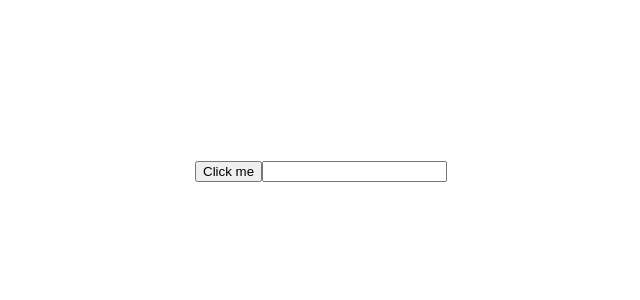
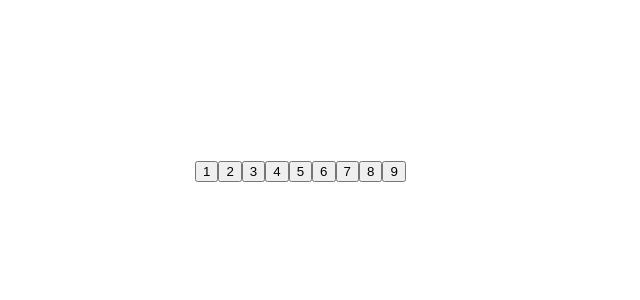
Before and after one commit to png274/nodemy-react, a React (Create React App) app: page / in a window 1280 px wide. Shown: the top 300 px of the page, without its empty margins (125-765 px from the left). Built offline with nearby package versions, Linux system fonts and the light colour scheme.

Commit message:
lession 2

```diff
--- a/src/App.jsx
+++ /dev/null
@@ -1,36 +0,0 @@
-import React from 'react';
-
-import ButtonComponent from './components/Button';
-import './App.css';
-// Class component
-class App extends React.Component {
-
-  name = 'Nodemy';
-  // constructor() {
-  //   super();
-  // }
-
-  onChangeText = (e) => {
-    console.log('change text', e.target.value);
-  }
-
-  render () {
-    return (
-      <div
-        className="text-red"
-        style={{
-          padding: "10rem 20rem",
-          color: "green",
-        }}
-      >
-        <ButtonComponent/>
-        <input type="text" onChange={this.onChangeText}/>
-      </div>
-    );
-  }
-}
-
-export default App;
-
-// state props
-// Life cycle
--- a/src/components/Button.jsx
+++ /dev/null
@@ -1,13 +0,0 @@
-import React from "react";
-
-class Button extends React.Component {
-  onClickMe = (event) => {
-    console.log('jj');
-    console.log(event.target.value)
-  }
-  render() {
-    return <button onClick={this.onClickMe} value="a">Click me</button>;
-  }
-}
-
-export default Button;
--- /dev/null
+++ b/src/components/Button/index.jsx
@@ -0,0 +1,19 @@
+import React from "react";
+
+class Button extends React.Component {
+
+  handleClick = () => {
+    // console.log(this.props);
+    this.props.onClick(this.props.label);
+  }
+
+  render() {
+    return (
+      <button onClick={this.handleClick}>
+        {this.props.label}
+      </button>
+    );
+  }
+}
+
+export default Button;
--- a/src/index.js
+++ b/src/index.js
@@ -1,7 +1,7 @@
 import React from 'react';
 import ReactDOM from 'react-dom';
-import './index.css';
-import App from './App';
+import './styles/index.css';
+import App from './views/App';
 
 ReactDOM.render(
   <React.StrictMode>
--- /dev/null
+++ b/src/views/App.jsx
@@ -0,0 +1,73 @@
+import React from "react";
+import { findDOMNode } from "react-dom";
+import Button from "../components/Button";
+
+import ButtonComponent from "../components/Button";
+import "../styles/App.css";
+// Class component
+class App extends React.Component {
+  constructor(props) {
+    super(props);
+
+    this.numberValue = [1, 2, 3, 4, 5, 6, 7, 8, 9];
+    this.name = "Nodemy";
+    this.state = {
+      counter: 0,
+      name: "",
+      calculatorValue: "",
+    };
+  }
+
+  increase = (e) => {
+    this.setState({
+      counter: this.state.counter + 1,
+    });
+  };
+
+  onChangeText = (e) => {
+    this.setState((state, props) => {
+      console.log(state, props);
+    });
+  };
+
+  insertNumber = (newNum) => {
+    this.setState(
+      {
+        calculatorValue: this.state.calculatorValue + newNum,
+      },
+      () => {
+        console.log(this.state.calculatorValue);
+      }
+    );
+  };
+
+  clear = () => {
+    this.setState({
+      calculatorValue: ''
+    })
+  }
+
+  render() {
+    return (
+      <div
+        id="calculator"
+        className="text-red"
+        style={{
+          padding: "10rem 20rem",
+          color: "green",
+        }}
+      >
+        {this.state.calculatorValue}
+        {this.numberValue.map((num) => {
+          const callbackFunc = num%2 === 0 ? this.insertNumber : this.increase;
+          return <ButtonComponent key={num} onClick={callbackFunc} label={num} />;
+        })}
+      </div>
+    );
+  }
+}
+
+export default App;
+
+// state props
+// Life cycle
```
Also changed, not shown: src/styles/App.css (renamed from src/App.css), src/styles/index.css (renamed from src/index.css).
